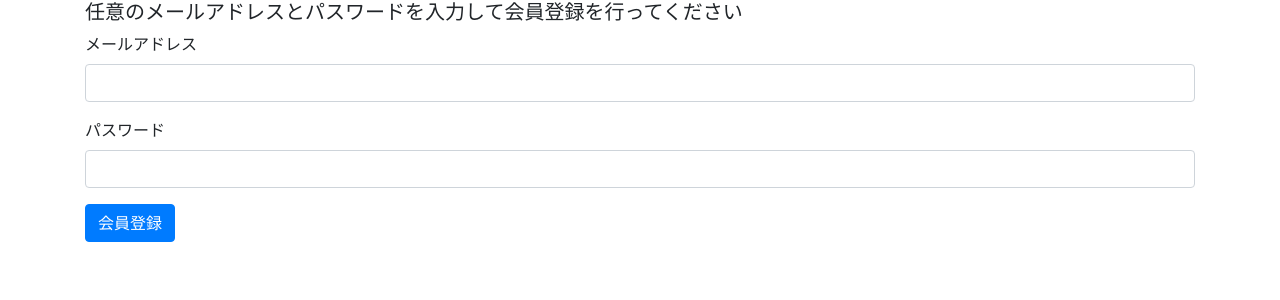
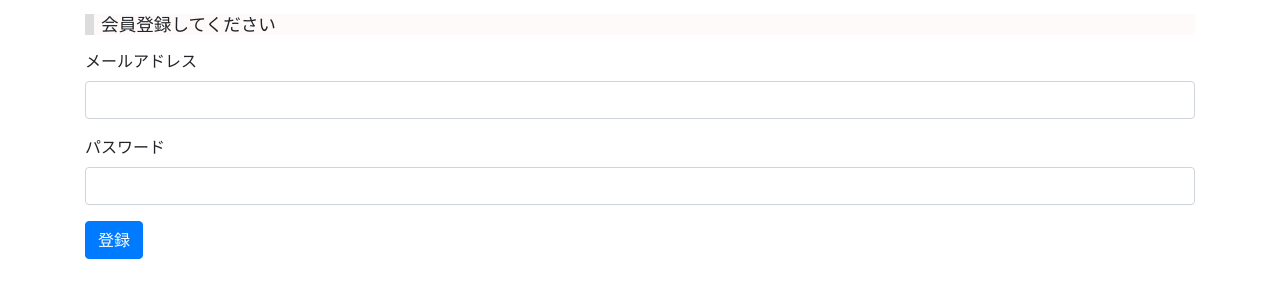
Before and after one commit to kawaken666/App_Flask, a Flask app: page /regist in a window 1280 px wide. Shown: the part 56-356 px from the top of the page. Run offline with Flask 2, Linux system fonts and the light colour scheme; some libraries are stand-ins or nearby versions; some web fonts are replaced.

Commit message:
一覧表示の日付フィルタを実装

```diff
--- a/show_data/__init__.py
+++ b/show_data/__init__.py
@@ -1,6 +1,7 @@
 from flask import Flask
 from flask_sqlalchemy import SQLAlchemy
 from flask_login import LoginManager
+from werkzeug.security import generate_password_hash
 
 app = Flask(__name__)
 app.config.from_object('show_data.config')
@@ -8,13 +9,12 @@ app.config.from_object('show_data.config')
 # LoginManagerインスタンスを作成して初期化
 login_manager = LoginManager()
 login_manager.init_app(app)
-# TODO:要調査：鍵を作成？この鍵をcookieで交換している？
-app.config['SECRET_KEY'] = "secret"
+secret_key = generate_password_hash('secret key')
+app.config['SECRET_KEY'] = secret_key
 
 # SQLAlchemyインスタンスを作成して初期化
 db = SQLAlchemy(app)
 db.init_app(app)
 
-# TODO：要調査：Flaskをインスタンス化した後にしか、show_dataは参照(import)できない？
 # 以下を本ファイルの上部に移動するとエラー吐く
 import show_data.views.views
--- a/show_data/config.py
+++ b/show_data/config.py
@@ -1,4 +1,4 @@
 SQLALCHEMY_DATABASE_URI = 'sqlite:///show_data.db'
 SQLALCHEMY_TRACK_MODIFICATIONS = True
 DEBUG = True
-SECRET_KEY = 'secret key'
+SECRET_KEY = 'secret'
--- a/show_data/static/stylesheet.css
+++ b/show_data/static/stylesheet.css
@@ -2,3 +2,12 @@ table{
     width: 100%;
     table-layout: fixed;
 }
+
+h5{
+    border-left: solid 9px #DCDCDC;
+    background-color: snow;
+    font-size:1.1em;
+    text-indent: 0.4em;
+    margin-top:14px;
+    margin-bottom:14px;
+}
--- a/show_data/templates/layout.html
+++ b/show_data/templates/layout.html
@@ -1,24 +1,25 @@
 <!DOCTYPE html>
-<title>Flask Blog</title>
+<title>投稿表示アプリ</title>
 
-<!-スタイル調整用の各種インポート->
+<!- スタイル調整用の各種インポート ->
 <link rel="stylesheet" href="https://maxcdn.bootstrapcdn.com/bootstrap/4.0.0/css/bootstrap.min.css">
 <script src="https://code.jquery.com/jquery3.2.1.slim.min.js"></script>
 <script src="https://cdnjs.cloudflare.com/ajax/libs/popper.js/1.12.9/umd/popper.min.js"></script>
 <script src="https://maxcdn.bootstrapcdn.com/bootstrap/4.0.0/js/bootstrap.min.js"></script>
 <link href="https://fonts.googleapis.com/earlyaccess/mplus1p.css" rel="stylesheet" type="text/css">
-<link rel=stylesheet href="{{url_for('static',filename='style.css')}}">
+<link rel="stylesheet" href="{{url_for('static',filename='stylesheet.css')}}">
 
 <div class="container">
-    <!-ヘッダーバー->
+    <!- ヘッダーバー ->
     <nav class="navbar navbar-expand-lg navbar-light bg-light">
         <div class="collapse navbar-collapse" id="navbarNav">
             <ul class="nav navbar-nav navbar-right">
-                <!-ログイン状況に応じてログアウトボタン表示を切り替え->
+                <!- ログインしている場合、ログアウトボタンを表示する ->
                 {% if current_user.is_authenticated %}
                 <li class="nav-item">
                     <a class="nav-link" href={{url_for('logout')}}>ログアウト</a>
                 </li>
+                <!- ログインしていない場合、ログイン/会員登録ボタンを表示する ->
                 {% else %}
                 <li class="nav-item">
                     <a class="nav-link" href={{url_for('index')}}>ログイン</a>
@@ -31,14 +32,14 @@
         </div>
     </nav>
 
-    <!-flashにmessageがある場合、アラートを表示する->
+    <!- flashにmessageがある場合、アラートを表示する ->
     {% for message in get_flashed_messages() %}
     <div class="alert alert-info" role="alert">
         {{message}}
     </div>
     {% endfor%}
 
-    <div class="blog-body">
+    <div class="body">
         {% block body %}{% endblock %}
     </div>
 </div>
--- a/show_data/templates/login.html
+++ b/show_data/templates/login.html
@@ -1,5 +1,8 @@
+<link rel="stylesheet" href="{{url_for('static',filename='stylesheet.css')}}">
+
 {% extends "layout.html" %}
 {% block body%}
+<h5>ログインしてください</h5>
 <!- ログインフォーム ->
     <form action="{{url_for('login')}}" method="post">
         <div class="form-group">
--- a/show_data/templates/regist.html
+++ b/show_data/templates/regist.html
@@ -1,7 +1,9 @@
+<link rel="stylesheet" href="{{url_for('static',filename='stylesheet.css')}}">
+
 {% extends "layout.html" %}
 {% block body%}
-<!- ログインフォーム ->
-<h5>任意のメールアドレスとパスワードを入力して会員登録を行ってください</h5>
+<h5>会員登録してください</h5>
+<!- 会員登録フォーム ->
 <form action="{{url_for('do_regist')}}" method="post">
     <div class="form-group">
         <label for="InputTitle">メールアドレス</label>
@@ -11,6 +13,6 @@
         <label for="InputPassword">パスワード</label>
         <input type="password" class="form-control" id="InputPassword" name="password">
     </div>
-    <button type="submit" class="btn btn-primary">会員登録</button>
+    <button type="submit" class="btn btn-primary">登録</button>
 </form>
 {% endblock %}
--- a/show_data/views/views.py
+++ b/show_data/views/views.py
@@ -3,6 +3,8 @@ from flask import request, redirect, url_for, render_template, flash, session
 from flask_login import LoginManager, login_user, logout_user, login_required, UserMixin, current_user
 from show_data.models.users import User
 from show_data.models.posts import Post
+from datetime import datetime
+from sqlalchemy import and_, desc
 
 # ルート画面表示（ログイン画面）
 @app.route('/')
@@ -10,7 +12,7 @@ def index():
     # ログインしている場合は投稿一覧画面にリダイレクトする
     if current_user.is_authenticated:
         return redirect(url_for('show'))
-    # ログインしていない場合はログイン画面をレンダーする
+    # ログインしていない場合はログイン画面をレンダリングする
     return render_template('login.html')
 
 # ログイン処理
@@ -50,8 +52,34 @@ def logout():
 @app.route('/show')
 @login_required
 def show():
-    posts = Post.query.all()
-    return render_template('show.html', posts=posts)
+    # レンダリングで受け取ったURLクエリを再度渡すためにここで定義しておく
+    query_startDate = request.args.get('startDate')
+    query_endDate = request.args.get('endDate')
+
+    # dateTime変換処理のif文内のローカル変数だと、後続のDB接続処理のif文で変数定義できてなくてエラー吐くのでここで定義しておく
+    startDate = None
+    endDate = None
+
+    # URLクエリがNoneでない、かつ、''でない場合にのみdateTimeに変換する。
+    # datetime.strptime()にNoneまたは''を入れると変換できずエラー吐くので分岐している。
+    # 初期遷移時：URLクエリ=None , 日付指定なし日付指定時：URLクエリ=''　となる
+    if query_startDate is not None and query_startDate is not '':
+        startDate = datetime.strptime(query_startDate, '%Y-%m-%d')
+    if query_endDate is not None and query_endDate is not '':
+        endDate = datetime.strptime(query_endDate, '%Y-%m-%d')
+
+    # startDateとendDateの有無に応じて流すSQLを分岐させる
+    if startDate is not None and endDate is not None:
+        posts = Post.query.filter(and_(startDate <= Post.post_date, Post.post_date <= endDate)).order_by(desc(Post.post_date))
+    elif endDate is not None:
+        posts = Post.query.filter(Post.post_date <= endDate).order_by(desc(Post.post_date))
+    elif startDate is not None:
+        posts = Post.query.filter(startDate <= Post.post_date).order_by(desc(Post.post_date))
+    else:
+        posts = Post.query.order_by(desc(Post.post_date)).all()
+
+    # SQLクエリと受け取ったURLクエリを乗せてレンダリングする
+    return render_template('show.html', posts=posts, startDate=query_startDate, endDate=query_endDate)
 
 # 会員登録画面表示
 @app.route('/regist')
```
Also changed, not shown: show_data/templates/show.html (+10 -2 lines), show_data/show_data.db.
